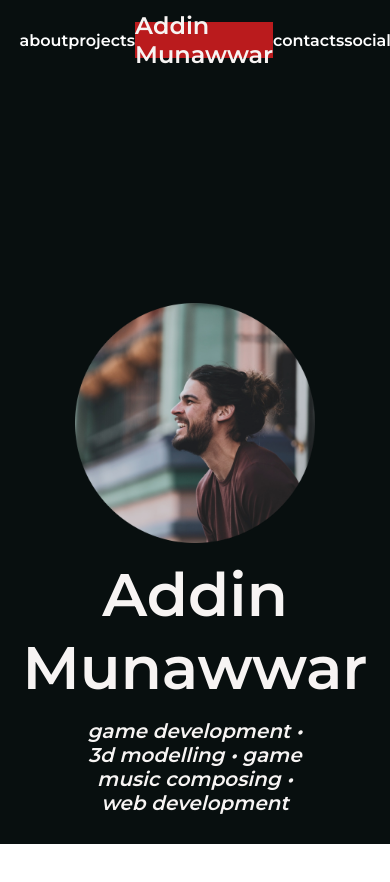
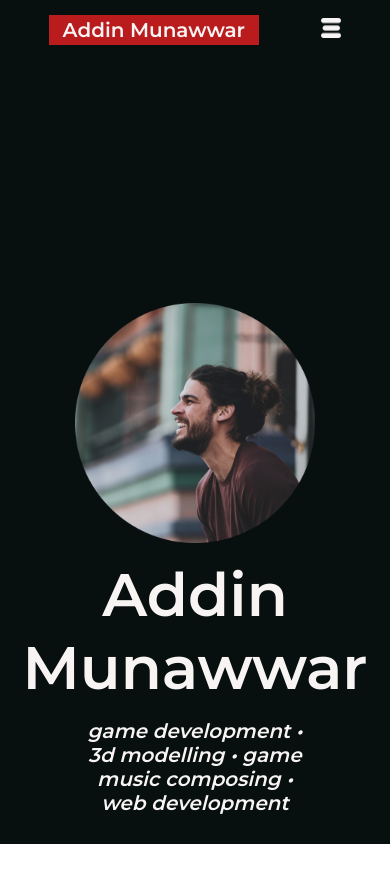
Before and after one commit to moonawar/persona-beta, a Next.js app: page / in a window 390 px wide. Shown: the top 882 px of the page. Built offline with nearby package versions, Linux system fonts and the light colour scheme.

Commit message:
responsive navbar (not completedd)

```diff
--- /dev/null
+++ b/components/hooks/useWindowDimensions.js
@@ -0,0 +1,30 @@
+import { useState, useEffect } from 'react';
+
+// This was scrapped from https://stackoverflow.com/questions/36862334/get-viewport-window-height-in-reactjs
+export default function useWindowDimensions() {
+  const hasWindow = typeof window !== 'undefined';
+
+  function getWindowDimensions() {
+    const width = hasWindow ? window.innerWidth : null;
+    const height = hasWindow ? window.innerHeight : null;
+    return {
+      width,
+      height,
+    };
+  }
+
+  const [windowDimensions, setWindowDimensions] = useState(getWindowDimensions());
+
+  useEffect(() => {
+    if (hasWindow) {
+      function handleResize() {
+        setWindowDimensions(getWindowDimensions());
+      }
+
+      window.addEventListener('resize', handleResize);
+      return () => window.removeEventListener('resize', handleResize);
+    }
+  }, [hasWindow]);
+
+  return windowDimensions;
+}
--- a/components/structure/navigation/NavBar.js
+++ b/components/structure/navigation/NavBar.js
@@ -1,16 +1,31 @@
+import useWindowDimensions from '../../hooks/useWindowDimensions';
+import Burger from './items/Burger';
 import HomeLogo from './items/HomeLogo';
 import NavItem from './items/NavItem';
 import styles from './NavBar.module.css'
 
 const NavBar = () => {
-    return <nav className={styles.navbar}>
-        <div className={styles["nav-container"]}>
+    const { height, width } = useWindowDimensions();
+
+    let navItems =
+        <div className={styles["nav-open"]}>
             <NavItem link="/about">about</NavItem>
             <NavItem link="/projects">projects</NavItem>
             <HomeLogo/>
             <NavItem link="/contacts">contacts</NavItem>
             <NavItem link="/socials">socials</NavItem>
         </div>
+
+    if (width <= 740) {
+        navItems =
+            <div className={styles["nav-closed"]}>
+                <HomeLogo/>
+                <Burger/>
+            </div>
+    }
+
+    return <nav className={styles.navbar}>
+        {navItems}
     </nav>
 }
 
--- a/components/structure/navigation/NavBar.module.css
+++ b/components/structure/navigation/NavBar.module.css
@@ -12,9 +12,23 @@
     background-color: #080F0F;
 }
 
-.nav-container{
-    width: 90vw;
+.nav-open{
+    width: 85vw;
     display: flex;
     justify-content: space-around;
     align-items: center;
 }
+
+.nav-closed{
+    width: 75vw;
+    display: flex;
+    justify-content: space-between;
+    align-items: center;
+    position: relative;
+}
+
+@media only screen and (max-width: 480px){
+    .navbar{
+        height: 60px;
+    }
+}
--- /dev/null
+++ b/components/structure/navigation/items/Burger.js
@@ -0,0 +1,22 @@
+import styles from "./Burger.module.css";
+import Image from "next/image";
+import burgerImg from "../../../../public/burger.png";
+import useWindowDimensions from "../../../hooks/useWindowDimensions";
+
+const Burger = (second) => {
+    const {height, width} = useWindowDimensions();
+    const size = width >= 480 ? 24 : 20;
+
+  return (
+    <div className={styles.burger}>
+      <Image
+        src={burgerImg}
+        alt="Burger Navigation Icon"
+        width={size}
+        height={size}
+      />
+    </div>
+  );
+};
+
+export default Burger;
--- /dev/null
+++ b/components/structure/navigation/items/Burger.module.css
@@ -0,0 +1,3 @@
+.burger:hover{
+    cursor: pointer;
+}
--- a/components/structure/navigation/items/HomeLogo.js
+++ b/components/structure/navigation/items/HomeLogo.js
@@ -2,7 +2,7 @@ import styles from './HomeLogo.module.css'
 
 const HomeLogo = (second) => {
     return <div className={styles.nameContainer}>
-        <h1>Addin Munawwar</h1>
+        <h1 className={styles.logoName}>Addin Munawwar</h1>
     </div>
 }
 
--- a/components/structure/navigation/items/HomeLogo.module.css
+++ b/components/structure/navigation/items/HomeLogo.module.css
@@ -7,3 +7,13 @@
     justify-content: center;
     align-items: center;
 }
+
+@media only screen and (max-width: 480px){
+    .nameContainer{
+        width: 210px;
+        height: 30px;
+    }
+    .logoName{
+        font-size: 20px;
+    }
+}
--- a/components/structure/navigation/items/NavItem.module.css
+++ b/components/structure/navigation/items/NavItem.module.css
@@ -1,5 +1,6 @@
 .navItem{
     color: white;
+    display: block;
 }
 
 .navItem:hover{
```
Also changed, not shown: public/burger.png (added).
